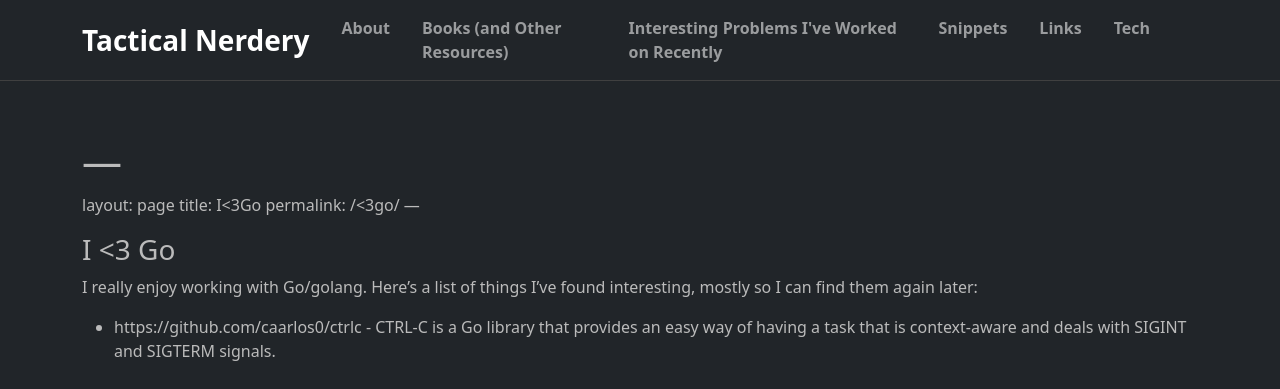
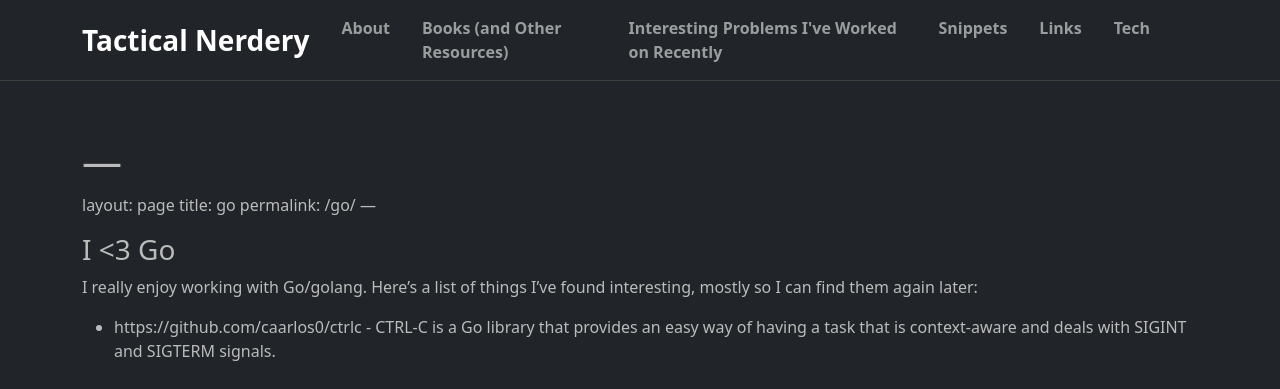
Before and after one commit to rayterrill/tacticalnerdery.com.old, a Jekyll site: the page built from go.md, in a window 1280 px wide. Shown: the top 389 px of the page. Built offline with Jekyll 4.4.1, drawn with Linux system fonts in a browser that asks for light colours; nearby versions of some CDN libraries; our own code applies the rules of GitHub Pages for plain Markdown files.

Commit message:
Update go.md

```diff
--- a/go.md
+++ b/go.md
@@ -1,7 +1,7 @@
 # ---
 layout: page
-title: I<3Go
-permalink: /<3go/
+title: go
+permalink: /go/
 ---
 
 <h3>I <3 Go</h3>
```
